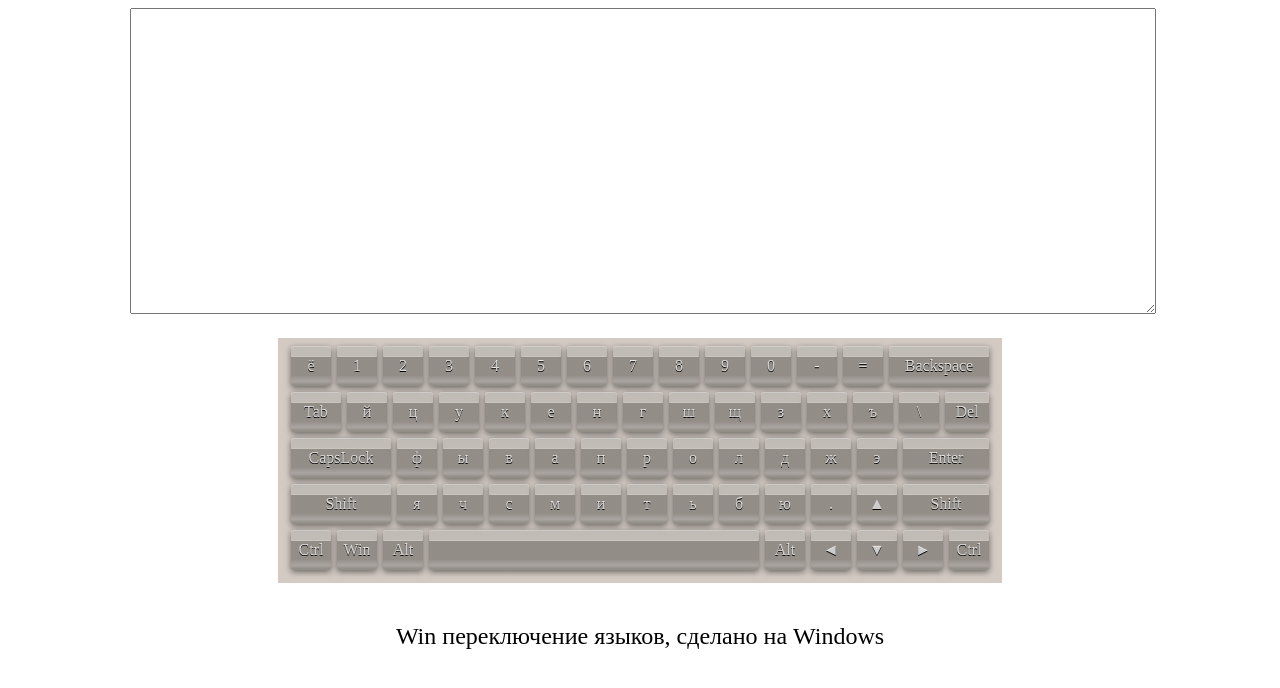
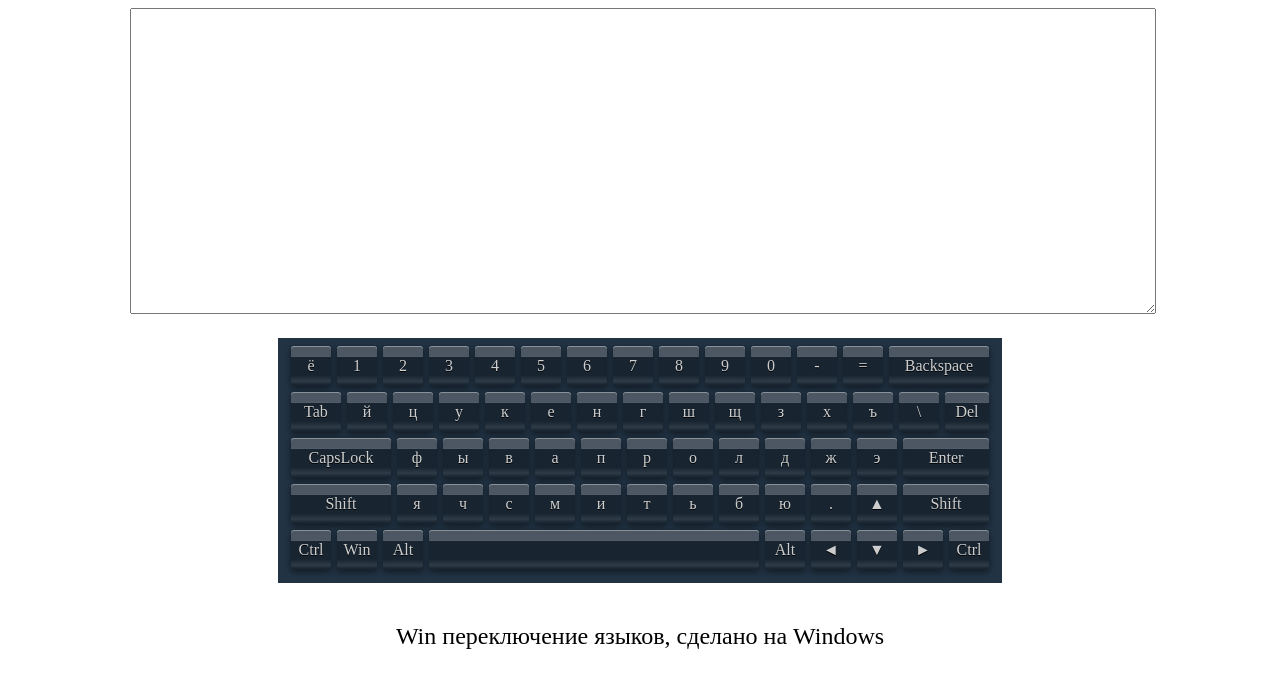
Before and after one commit to EvgenyBulavko/virtual-keyboard, a plain HTML site: page index.html in a window 1280 px wide. Drawn offline with Linux system fonts and the light colour scheme.

Commit message:
feat: add style

```diff
--- a/style.css
+++ b/style.css
@@ -15,7 +15,7 @@
 
 .keyboard {
   width: 704px;
-  background-color: #d3cac3;
+  background-color: #234;
   margin: auto;
   padding: 5px 10px 10px 10px;
   -webkit-user-select: none;
```
